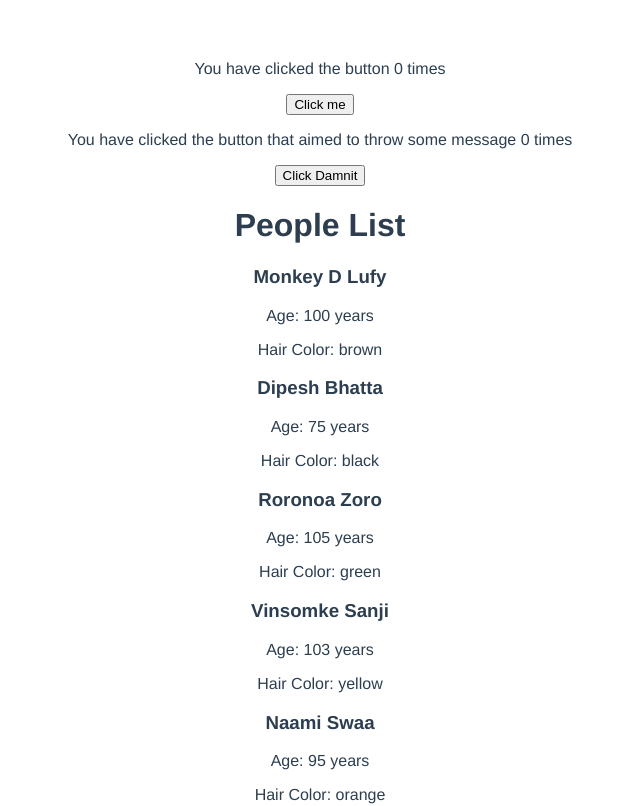
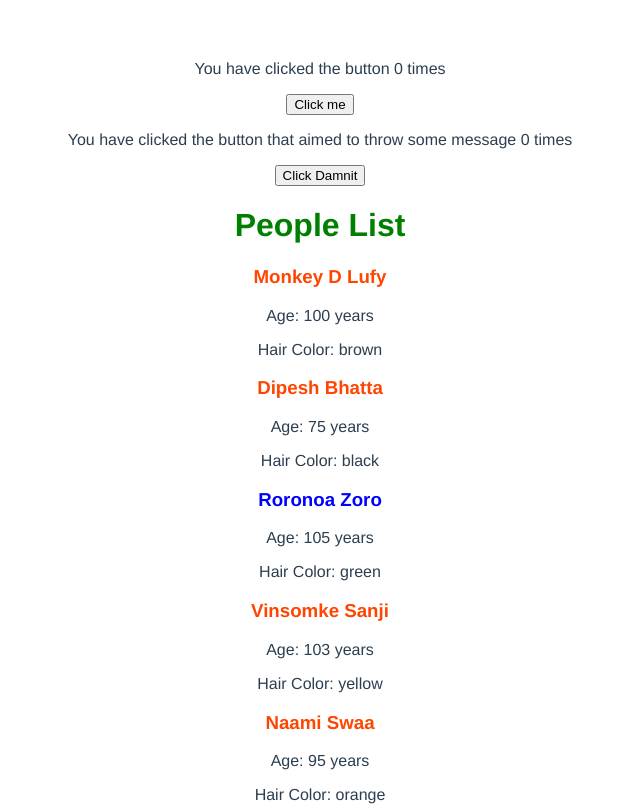
Before and after one commit to Dipesh8Bhatta/my-vue-project, a Vue app: page / in a window 1280 px wide. Shown: the top 806 px of the page, without its empty margins (320-960 px from the left). Built offline with nearby package versions, Linux system fonts and the light colour scheme.

Commit message:
DB: Add style and scoped

```diff
--- a/src/components/PeopleList.vue
+++ b/src/components/PeopleList.vue
@@ -42,3 +42,12 @@ export default {
   }
 }
 </script>
+
+<style>
+h1 {
+  color: green;
+}
+h3 {
+  color: orangered;
+}
+</style>
--- a/src/components/props_examples/PeopleListItemProps.vue
+++ b/src/components/props_examples/PeopleListItemProps.vue
@@ -12,3 +12,8 @@ export default {
   props: ['name', 'age', 'hairColor'],
 }
 </script>
+<style scoped>
+h3 {
+  color: blue;
+}
+</style>
```
